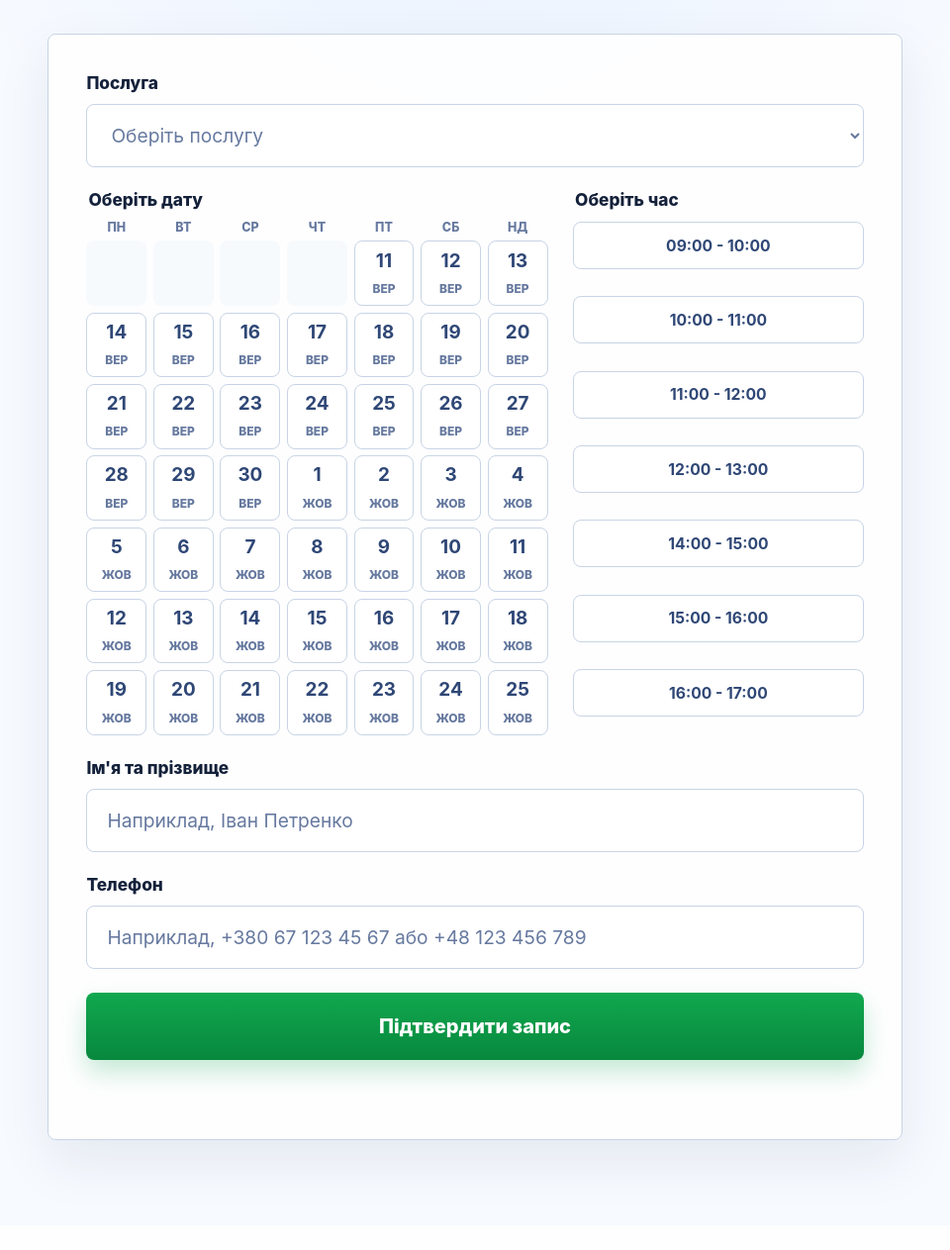
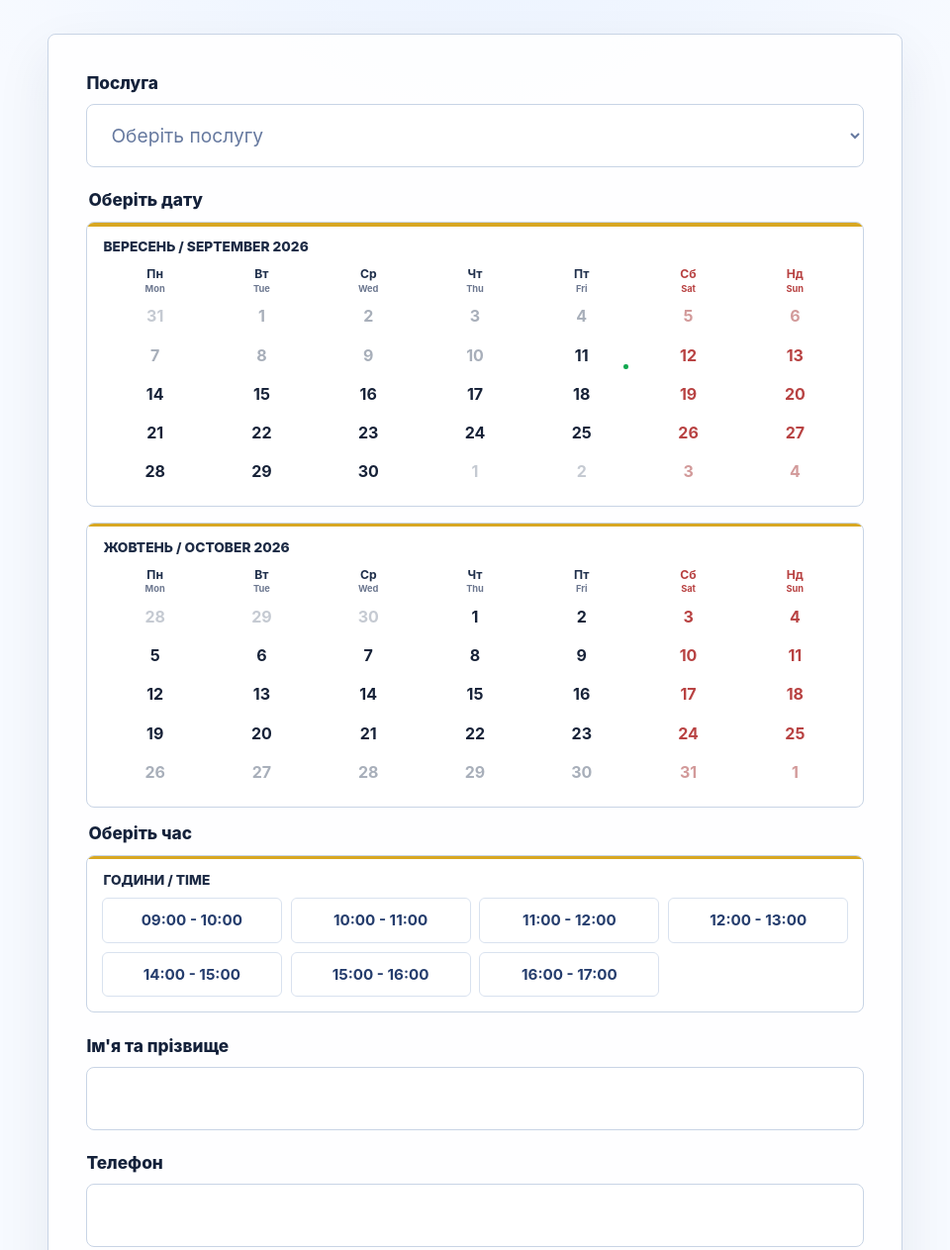
Before and after one commit to mtvkznk/OptikaTimka, a FastAPI app: page / in a window 1280 px wide. Shown: the part 199-1462 px from the top of the page at 99% size, without its empty margins (160-1120 px from the left). Before the commit the page ends 1388 px from the top, so only its background shows below. Run offline with FastAPI, Linux system fonts and the light colour scheme; data comes from the database, SQL or seed files in the repository; data that the repository does not hold is empty.

Commit message:
Refine booking calendar UI

```diff
--- a/app/main.py
+++ b/app/main.py
@@ -84,21 +84,30 @@ STATUS_OPTIONS = [
 
 STATUS_LABELS = {option["value"]: option["label"] for option in STATUS_OPTIONS}
 BOOKING_DATE_WINDOW_DAYS = 45
-MONTH_SHORT_LABELS = {
-    1: "січ",
-    2: "лют",
-    3: "бер",
-    4: "кві",
-    5: "тра",
-    6: "чер",
-    7: "лип",
-    8: "сер",
-    9: "вер",
-    10: "жов",
-    11: "лис",
-    12: "гру",
+ASSET_VERSION = "20260916-booking-calendar"
+MONTH_TITLE_LABELS = {
+    1: "СІЧЕНЬ / JANUARY",
+    2: "ЛЮТИЙ / FEBRUARY",
+    3: "БЕРЕЗЕНЬ / MARCH",
+    4: "КВІТЕНЬ / APRIL",
+    5: "ТРАВЕНЬ / MAY",
+    6: "ЧЕРВЕНЬ / JUNE",
+    7: "ЛИПЕНЬ / JULY",
+    8: "СЕРПЕНЬ / AUGUST",
+    9: "ВЕРЕСЕНЬ / SEPTEMBER",
+    10: "ЖОВТЕНЬ / OCTOBER",
+    11: "ЛИСТОПАД / NOVEMBER",
+    12: "ГРУДЕНЬ / DECEMBER",
 }
-WEEKDAY_LABELS = ["Пн", "Вт", "Ср", "Чт", "Пт", "Сб", "Нд"]
+WEEKDAY_LABELS = [
+    {"uk": "Пн", "en": "Mon", "weekend": False},
+    {"uk": "Вт", "en": "Tue", "weekend": False},
+    {"uk": "Ср", "en": "Wed", "weekend": False},
+    {"uk": "Чт", "en": "Thu", "weekend": False},
+    {"uk": "Пт", "en": "Fri", "weekend": False},
+    {"uk": "Сб", "en": "Sat", "weekend": True},
+    {"uk": "Нд", "en": "Sun", "weekend": True},
+]
 
 
 class ReorderPayload(BaseModel):
@@ -214,35 +223,65 @@ def get_available_booking_dates(session: Session) -> list[dict[str, str]]:
     return available_dates
 
 
-def build_booking_calendar(session: Session) -> list[list[dict[str, str] | None]]:
+def next_month(value: date) -> date:
+    if value.month == 12:
+        return date(value.year + 1, 1, 1)
+    return date(value.year, value.month + 1, 1)
+
+
+def build_booking_calendar(session: Session) -> list[dict[str, Any]]:
     today = current_date()
+    window_end = today + timedelta(days=BOOKING_DATE_WINDOW_DAYS - 1)
     closed_dates = set(
         session.exec(
             select(ClosedDate.closed_on).where(ClosedDate.closed_on >= today)
         ).all()
     )
-    weeks: list[list[dict[str, str] | None]] = []
-    week: list[dict[str, str] | None] = [None] * 7
+    months: list[dict[str, Any]] = []
+    month_start = date(today.year, today.month, 1)
 
-    for offset in range(BOOKING_DATE_WINDOW_DAYS):
-        day = today + timedelta(days=offset)
-        weekday = day.weekday()
-        if weekday == 0 and any(week):
-            weeks.append(week)
-            week = [None] * 7
+    while month_start <= window_end:
+        month_end = next_month(month_start) - timedelta(days=1)
+        grid_start = month_start - timedelta(days=month_start.weekday())
+        grid_end = month_end + timedelta(days=6 - month_end.weekday())
+        weeks: list[list[dict[str, Any]]] = []
+        week: list[dict[str, Any]] = []
+        cursor = grid_start
 
-        if day not in closed_dates:
-            week[weekday] = {
-                "value": day.isoformat(),
-                "label": format_date(day),
-                "day": str(day.day),
-                "month_label": MONTH_SHORT_LABELS[day.month],
+        while cursor <= grid_end:
+            in_month = cursor.month == month_start.month
+            is_available = (
+                in_month
+                and today <= cursor <= window_end
+                and cursor not in closed_dates
+            )
+            week.append(
+                {
+                    "value": cursor.isoformat(),
+                    "label": format_date(cursor),
+                    "day": str(cursor.day),
+                    "is_available": is_available,
+                    "is_today": cursor == today,
+                    "is_weekend": cursor.weekday() >= 5,
+                    "is_outside_month": not in_month,
+                }
+            )
+
+            if len(week) == 7:
+                weeks.append(week)
+                week = []
+
+            cursor += timedelta(days=1)
+
+        months.append(
+            {
+                "title": f"{MONTH_TITLE_LABELS[month_start.month]} {month_start.year}",
+                "weeks": weeks,
             }
+        )
+        month_start = next_month(month_start)
 
-    if any(week):
-        weeks.append(week)
-
-    return weeks
+    return months
 
 
 def admin_return_url(form_data: dict[str, str], fallback: str = "/admin#appointments") -> str:
@@ -307,6 +346,7 @@ def admin_context(session: Session, request: Request) -> dict[str, Any]:
     return {
         "request": request,
         "app_name": settings.app_name,
+        "asset_version": ASSET_VERSION,
         "services": services,
         "time_slots": time_slots,
         "closed_dates": closed_dates,
@@ -341,6 +381,7 @@ def appointments_context(session: Session, request: Request) -> dict[str, Any]:
     return {
         "request": request,
         "app_name": settings.app_name,
+        "asset_version": ASSET_VERSION,
         "status_options": STATUS_OPTIONS,
         "appointment_rows": build_appointment_rows(appointments),
         "format_date": format_date,
@@ -386,9 +427,10 @@ def root(request: Request, session: SessionDep) -> HTMLResponse:
         "index.html",
         {
             "app_name": settings.app_name,
+            "asset_version": ASSET_VERSION,
             "services": get_active_services(session),
             "time_slots": get_active_time_slots(session),
-            "booking_weeks": build_booking_calendar(session),
+            "booking_months": build_booking_calendar(session),
             "weekday_labels": WEEKDAY_LABELS,
             "format_time": format_time,
             "today": current_date().isoformat(),
--- a/app/static/css/styles.css
+++ b/app/static/css/styles.css
@@ -153,8 +153,8 @@ svg {
 
 .booking-picker {
   display: grid;
-  grid-template-columns: minmax(20rem, 1.35fr) minmax(16rem, 0.85fr);
-  gap: 1.6rem;
+  grid-template-columns: 1fr;
+  gap: 1rem;
 }
 
 .picker-field {
@@ -173,124 +173,206 @@ svg {
   line-height: 1.2;
 }
 
+.calendar-stack {
+  display: grid;
+  gap: 1rem;
+}
+
+.calendar-board,
+.time-board {
+  position: relative;
+  overflow: hidden;
+  border: 1px solid var(--line-strong);
+  border-radius: 8px;
+  background: rgba(255, 255, 255, 0.94);
+}
+
+.calendar-board::before,
+.time-board::before {
+  content: "";
+  display: block;
+  height: 0.22rem;
+  background: #d8a722;
+}
+
+.calendar-board h2,
+.time-board h2 {
+  margin: 0;
+  padding: 0.85rem 1rem 0.65rem;
+  color: #1d2b45;
+  font-size: 0.86rem;
+  font-weight: 850;
+  letter-spacing: 0;
+  line-height: 1.1;
+  text-transform: uppercase;
+}
+
 .calendar-grid {
   display: grid;
   grid-template-columns: repeat(7, minmax(0, 1fr));
-  gap: 0.42rem;
+  padding: 0 0.9rem 0.95rem;
+  gap: 0;
 }
 
 .calendar-weekday {
-  color: var(--muted);
-  font-size: 0.78rem;
+  display: grid;
+  min-height: 2rem;
+  align-content: center;
+  justify-items: center;
+  color: #1f2f4b;
+  font-size: 0.76rem;
   font-weight: 850;
-  line-height: 1;
+  line-height: 1.05;
   text-align: center;
-  text-transform: uppercase;
 }
 
-.calendar-cell,
-.calendar-empty,
-.time-cell {
+.calendar-weekday small {
+  margin-top: 0.18rem;
+  color: #6d7890;
+  font-size: 0.58rem;
+  font-weight: 700;
+}
+
+.calendar-weekday.is-weekend,
+.calendar-weekday.is-weekend small,
+.calendar-day.is-weekend {
+  color: #b84242;
+}
+
+.calendar-day,
+.time-cell input {
   min-width: 0;
 }
 
-.calendar-cell,
-.time-cell {
+.calendar-day {
+  display: grid;
+  position: relative;
+  min-height: 2.45rem;
+  place-items: center;
+  border-radius: 4px;
+  color: #172238;
+  font-size: 1rem;
+  font-weight: 750;
+  line-height: 1;
+}
+
+label.calendar-day {
+  cursor: pointer;
+  transition:
+    background-color 140ms ease,
+    color 140ms ease,
+    box-shadow 140ms ease,
+    transform 140ms ease;
+}
+
+.calendar-day input,
+.time-cell input {
+  position: absolute;
+  inset: 0;
+  width: 100%;
+  height: 100%;
+  opacity: 0;
   cursor: pointer;
 }
 
-.calendar-cell input,
-.time-cell input {
-  position: absolute;
-  width: 1px;
-  height: 1px;
-  opacity: 0;
-  pointer-events: none;
+.calendar-day span,
+.time-cell span {
+  position: relative;
+  z-index: 1;
 }
 
-.calendar-cell-inner,
-.time-cell-inner {
-  display: grid;
-  align-items: center;
-  justify-items: center;
-  border: 1px solid var(--line-strong);
-  border-radius: 8px;
-  background: var(--surface);
-  color: #2f4776;
-  font-weight: 750;
-  transition:
-    border-color 160ms ease,
-    background-color 160ms ease,
-    box-shadow 160ms ease,
-    color 160ms ease,
-    transform 160ms ease;
+.calendar-day.is-muted {
+  color: #a8afba;
+  font-weight: 650;
 }
 
-.calendar-cell-inner {
-  min-height: 4.1rem;
-  padding: 0.45rem 0.2rem;
+.calendar-day.is-muted.is-weekend {
+  color: #d29a9a;
 }
 
-.calendar-cell-inner strong,
-.calendar-cell-inner small {
-  display: block;
-  line-height: 1;
+.calendar-day.is-outside-month {
+  color: #c5cad2;
 }
 
-.calendar-cell-inner strong {
-  font-size: 1.18rem;
+.calendar-day.is-today::after {
+  content: "";
+  position: absolute;
+  right: 0.42rem;
+  bottom: 0.35rem;
+  width: 0.28rem;
+  height: 0.28rem;
+  border-radius: 50%;
+  background: var(--green);
 }
 
-.calendar-cell-inner small {
-  margin-top: 0.38rem;
-  color: var(--muted);
-  font-size: 0.75rem;
-  font-weight: 850;
-  text-transform: uppercase;
+.calendar-day:hover {
+  z-index: 2;
+  background: var(--blue-soft);
+  color: var(--ink-strong);
+  transform: translateY(-1px);
 }
 
-.calendar-empty {
-  min-height: 4.1rem;
-  border-radius: 8px;
-  background: rgba(237, 243, 251, 0.45);
+.calendar-day input:focus-visible + span {
+  outline: 3px solid rgba(73, 112, 177, 0.22);
+  outline-offset: 0.35rem;
+}
+
+.calendar-day:has(input:checked) {
+  background: var(--green);
+  color: #ffffff;
+  box-shadow: 0 8px 18px rgba(17, 168, 79, 0.18);
+}
+
+.calendar-day:has(input:checked)::after {
+  background: #ffffff;
 }
 
 .time-grid {
   display: grid;
-  grid-template-columns: 1fr;
+  grid-template-columns: repeat(4, minmax(0, 1fr));
+  padding: 0 0.9rem 0.95rem;
   gap: 0.55rem;
 }
 
-.time-cell-inner {
-  min-height: 3rem;
-  padding: 0.55rem 0.75rem;
-  font-size: 0.98rem;
+.time-cell {
+  display: grid;
+  position: relative;
+  min-width: 0;
+  min-height: 2.85rem;
+  place-items: center;
+  border: 1px solid #d9e2ef;
+  border-radius: 6px;
+  color: #253d6d;
+  background: #ffffff;
+  font-size: 0.95rem;
+  font-weight: 750;
   text-align: center;
+  cursor: pointer;
+  transition:
+    border-color 140ms ease,
+    background-color 140ms ease,
+    color 140ms ease,
+    box-shadow 140ms ease,
+    transform 140ms ease;
 }
 
-.calendar-cell:hover .calendar-cell-inner,
-.time-cell:hover .time-cell-inner {
+.time-cell:hover {
   border-color: #8ea8d4;
+  background: var(--blue-soft);
   color: var(--ink-strong);
   transform: translateY(-1px);
 }
 
-.calendar-cell input:focus-visible + .calendar-cell-inner,
-.time-cell input:focus-visible + .time-cell-inner {
-  border-color: #8ea8d4;
-  box-shadow: 0 0 0 4px rgba(73, 112, 177, 0.14);
+.time-cell input:focus-visible + span {
+  outline: 3px solid rgba(73, 112, 177, 0.22);
+  outline-offset: 0.45rem;
 }
 
-.calendar-cell input:checked + .calendar-cell-inner,
-.time-cell input:checked + .time-cell-inner {
+.time-cell:has(input:checked) {
   border-color: var(--green);
-  background: var(--green-soft);
-  color: var(--green-dark);
-  box-shadow: 0 10px 24px rgba(17, 168, 79, 0.16);
-}
-
-.calendar-cell input:checked + .calendar-cell-inner small {
-  color: var(--green-dark);
+  color: #ffffff;
+  background: var(--green);
+  box-shadow: 0 8px 18px rgba(17, 168, 79, 0.18);
 }
 
 .submit-button {
--- a/app/templates/admin.html
+++ b/app/templates/admin.html
@@ -9,7 +9,7 @@
     />
     <title>Адмінка</title>
     <link rel="icon" type="image/svg+xml" href="{{ url_for('static', path='/favicon.svg') }}" />
-    <link rel="stylesheet" href="{{ url_for('static', path='/css/styles.css') }}" />
+    <link rel="stylesheet" href="{{ url_for('static', path='/css/styles.css') }}?v={{ asset_version }}" />
   </head>
   <body class="admin-body">
     <main class="admin-page">
--- a/app/templates/admin_appointments.html
+++ b/app/templates/admin_appointments.html
@@ -6,7 +6,7 @@
     <meta name="description" content="Список всіх записів." />
     <title>Всі записи</title>
     <link rel="icon" type="image/svg+xml" href="{{ url_for('static', path='/favicon.svg') }}" />
-    <link rel="stylesheet" href="{{ url_for('static', path='/css/styles.css') }}" />
+    <link rel="stylesheet" href="{{ url_for('static', path='/css/styles.css') }}?v={{ asset_version }}" />
   </head>
   <body class="admin-body">
     <main class="admin-page">
--- a/app/templates/index.html
+++ b/app/templates/index.html
@@ -9,7 +9,7 @@
     />
     <title>Запис на прийом | {{ app_name }}</title>
     <link rel="icon" type="image/svg+xml" href="{{ url_for('static', path='/favicon.svg') }}" />
-    <link rel="stylesheet" href="{{ url_for('static', path='/css/styles.css') }}" />
+    <link rel="stylesheet" href="{{ url_for('static', path='/css/styles.css') }}?v={{ asset_version }}" />
   </head>
   <body>
     <main class="booking-page">
@@ -33,47 +33,65 @@
           <div class="booking-picker">
             <fieldset class="picker-field date-picker">
               <legend>Оберіть дату</legend>
-              <div class="calendar-grid" aria-label="Календар доступних дат">
+              <div class="calendar-stack" aria-label="Календар доступних дат">
+                {% for month in booking_months %}
+                <section class="calendar-board" aria-label="{{ month.title }}">
+                  <h2>{{ month.title }}</h2>
+                  <div class="calendar-grid">
                     {% for weekday in weekday_labels %}
-                <span class="calendar-weekday">{{ weekday }}</span>
+                    <span class="calendar-weekday{% if weekday.weekend %} is-weekend{% endif %}">
+                      <strong>{{ weekday.uk }}</strong>
+                      <small>{{ weekday.en }}</small>
+                    </span>
                     {% endfor %}
 
-                {% for week in booking_weeks %}
+                    {% for week in month.weeks %}
                       {% for day in week %}
-                    {% if day %}
-                    <label class="calendar-cell" title="{{ day.label }}">
+                        {% if day.is_available %}
+                        <label
+                          class="calendar-day{% if day.is_weekend %} is-weekend{% endif %}{% if day.is_today %} is-today{% endif %}"
+                          title="{{ day.label }}"
+                        >
                           <input type="radio" name="preferred_date" value="{{ day.value }}" required />
-                      <span class="calendar-cell-inner">
-                        <strong>{{ day.day }}</strong>
-                        <small>{{ day.month_label }}</small>
-                      </span>
+                          <span>{{ day.day }}</span>
                         </label>
                         {% else %}
-                    <span class="calendar-empty" aria-hidden="true"></span>
+                        <span
+                          class="calendar-day is-muted{% if day.is_weekend %} is-weekend{% endif %}{% if day.is_outside_month %} is-outside-month{% endif %}"
+                          aria-hidden="true"
+                        >
+                          {{ day.day }}
+                        </span>
                         {% endif %}
                       {% endfor %}
+                    {% endfor %}
+                  </div>
+                </section>
                 {% endfor %}
               </div>
             </fieldset>
 
             <fieldset class="picker-field time-picker">
               <legend>Оберіть час</legend>
+              <div class="time-board">
+                <h2>ГОДИНИ / TIME</h2>
                 <div class="time-grid" aria-label="Доступні години">
                 {% for slot in time_slots %}
                 <label class="time-cell">
                   <input type="radio" name="preferred_time" value="{{ slot.start_time.isoformat() }}" required />
-                  <span class="time-cell-inner">
+                  <span>
                     {{ format_time(slot.start_time) }} - {{ format_time(slot.end_time) }}
                   </span>
                 </label>
                 {% endfor %}
+                </div>
               </div>
             </fieldset>
           </div>
 
           <label class="field field-wide">
             <span>Ім'я та прізвище</span>
-            <input name="name" type="text" placeholder="Наприклад, Іван Петренко" required />
+            <input name="name" type="text" required />
           </label>
 
           <label class="field field-wide">
@@ -83,7 +101,6 @@
               type="tel"
               inputmode="tel"
               autocomplete="tel"
-              placeholder="Наприклад, +380 67 123 45 67 або +48 123 456 789"
               pattern="\+?[0-9][0-9\s() -]{5,38}"
               title="Введіть номер у міжнародному або локальному форматі"
               required
```
Also changed, not shown: other parts of app/static/css/styles.css (+16 -9 lines), tests/test_app.py (+4 -1 lines). Lines whose indentation alone changed are shown as unchanged.
